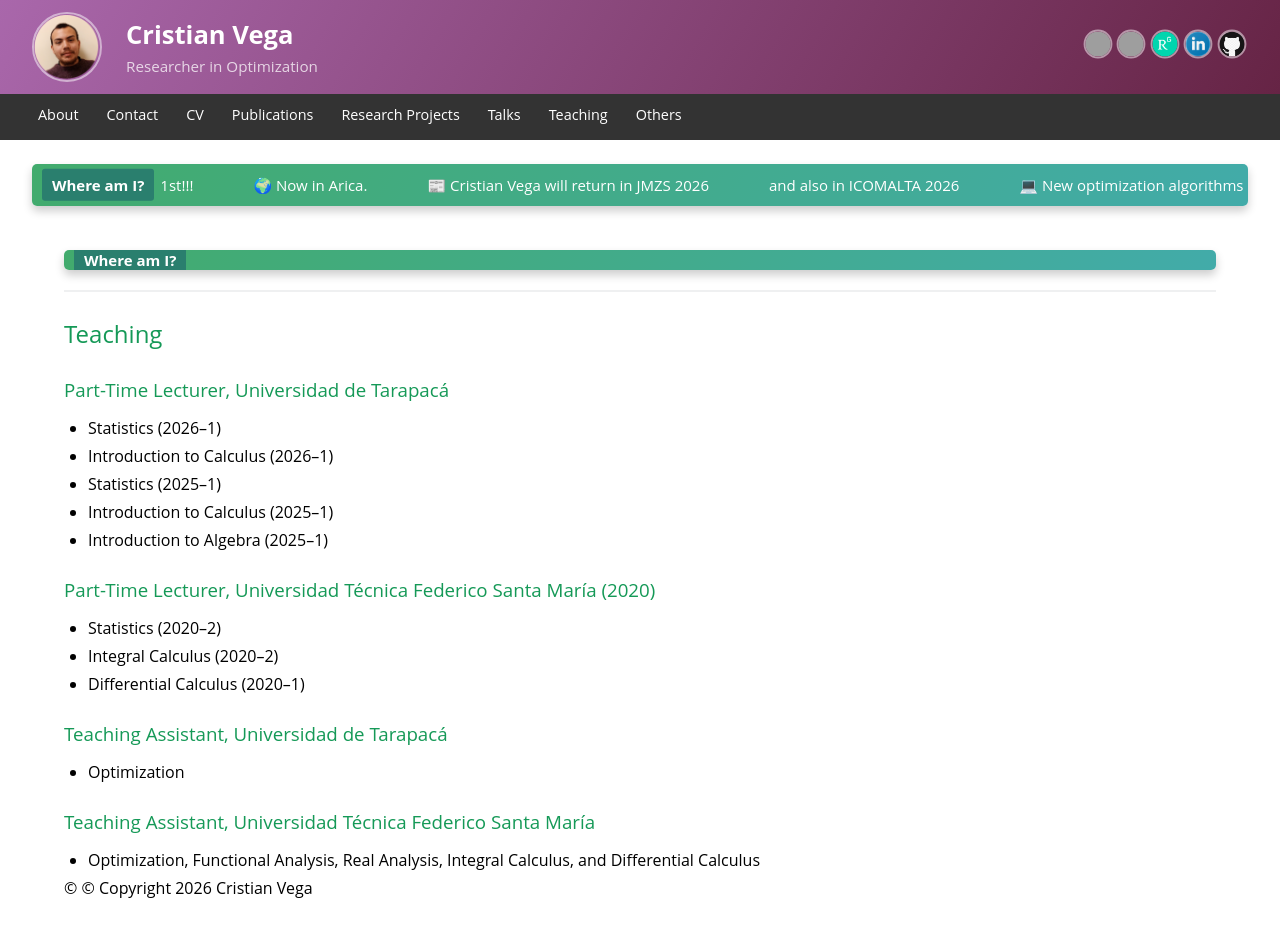
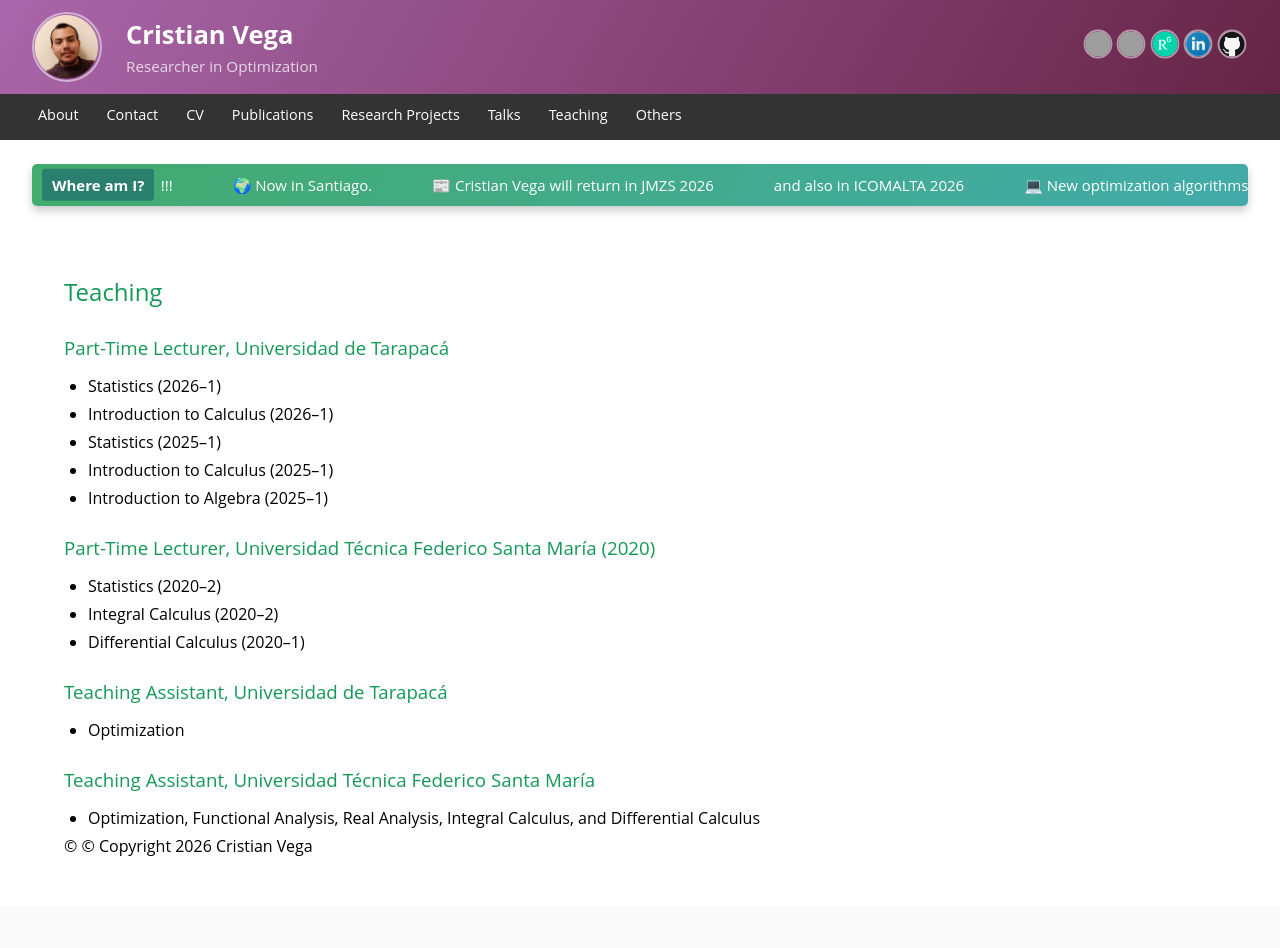
Before and after one commit to cristianvega1995/cristianvega1995.github.io, a Jekyll site: the page Teaching.html, which Jekyll copies as it is, in a window 1280 px wide. Built offline with Jekyll 4.4.1, drawn with Linux system fonts in a browser that asks for light colours; after the commit the page ends 906 px from its top, so only the background shows below that; grey boxes are pictures that could not be loaded.

Commit message:
Remove news ticker and update news items
Removed news ticker section and updated news list.

```diff
--- a/Teaching.html
+++ b/Teaching.html
@@ -293,16 +293,6 @@
 
 
 <main>
-
-    <!-- News Ticker -->
-    <div class="news-container">
-        <span class="news-title">Where am I?</span>
-        <div class="news-ticker-wrapper">
-            <div class="news-ticker" id="news-ticker"></div>
-        </div>
-    </div>
-    <hr>
-
     <!-- Teaching -->
     <h2 id="teach">Teaching</h2>
     <h3>Part-Time Lecturer, Universidad de Tarapacá</h3>
@@ -337,8 +327,8 @@
 <script>
 // News ticker
 const newsList = [
-    "🚀 I come back to Santiago April 11st!!!",
-    "🌍 Now in Arica.",
+    "🚀 I come back to Arica April 12nd!!!",
+    "🌍 Now in Santiago.",
     "📰 Cristian Vega will return in JMZS 2026",
     "and also in ICOMALTA 2026",
     "💻 New optimization algorithms incoming!!!"
```
